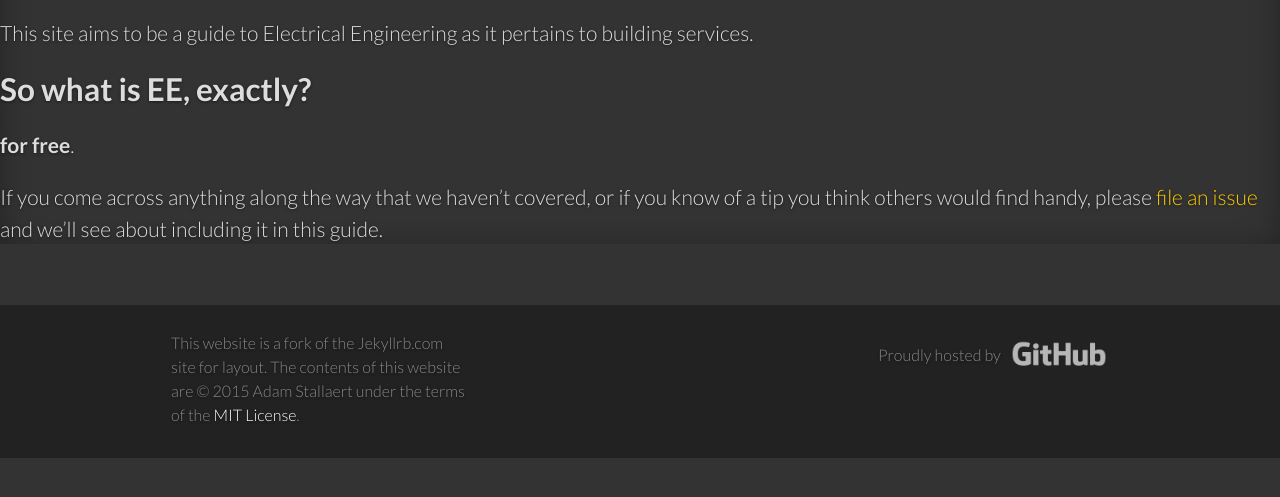
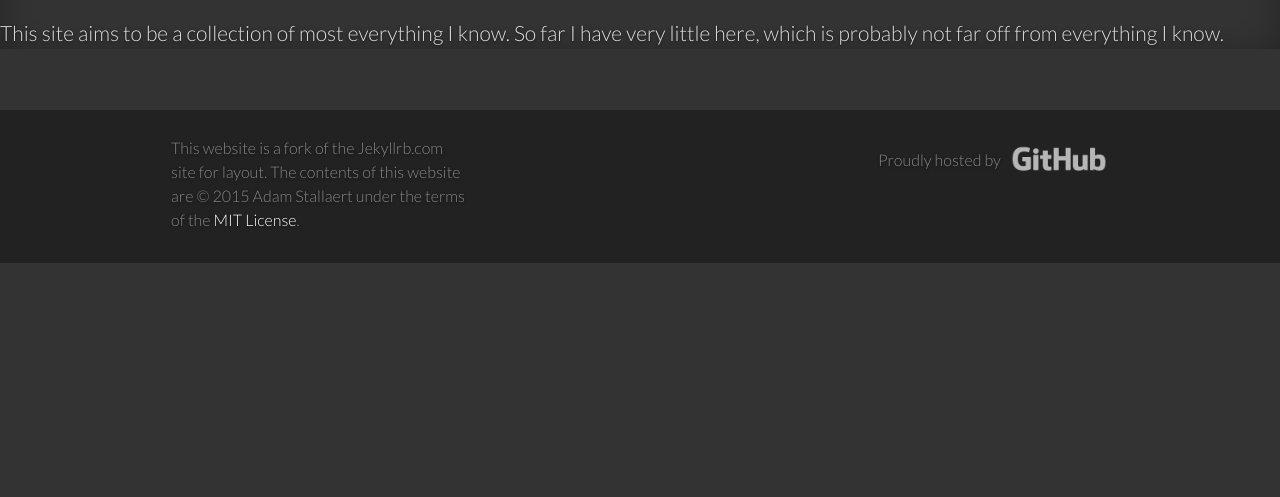
Before and after one commit to astallaert/astallaert.github.io, a Jekyll site: the page built from about/index.md, in a window 1280 px wide, cut to the strip 109-606 px from the top of the page. Built offline with Jekyll 4.4.1, drawn with Linux system fonts in a browser that asks for light colours.

Commit message:
cleaned up the projects and about sections

```diff
--- a/about/index.md
+++ b/about/index.md
@@ -4,14 +4,4 @@ title: About the Author
 permalink: /about/home/
 ---
 
-This site aims to be a guide to Electrical Engineering as it pertains to building services.
-
-## So what is EE, exactly?
-
-**for
-free**.
-
-If you come across anything along the way that we haven’t covered, or if you
-know of a tip you think others would find handy, please [file an
-issue]({{ site.repository }}/issues/new) and we’ll see about
-including it in this guide.
+This site aims to be a collection of most everything I know. So far I have very little here, which is probably not far off from everything I know.
```
Also changed, not shown: _projects/index.md (+1 -9 lines).
